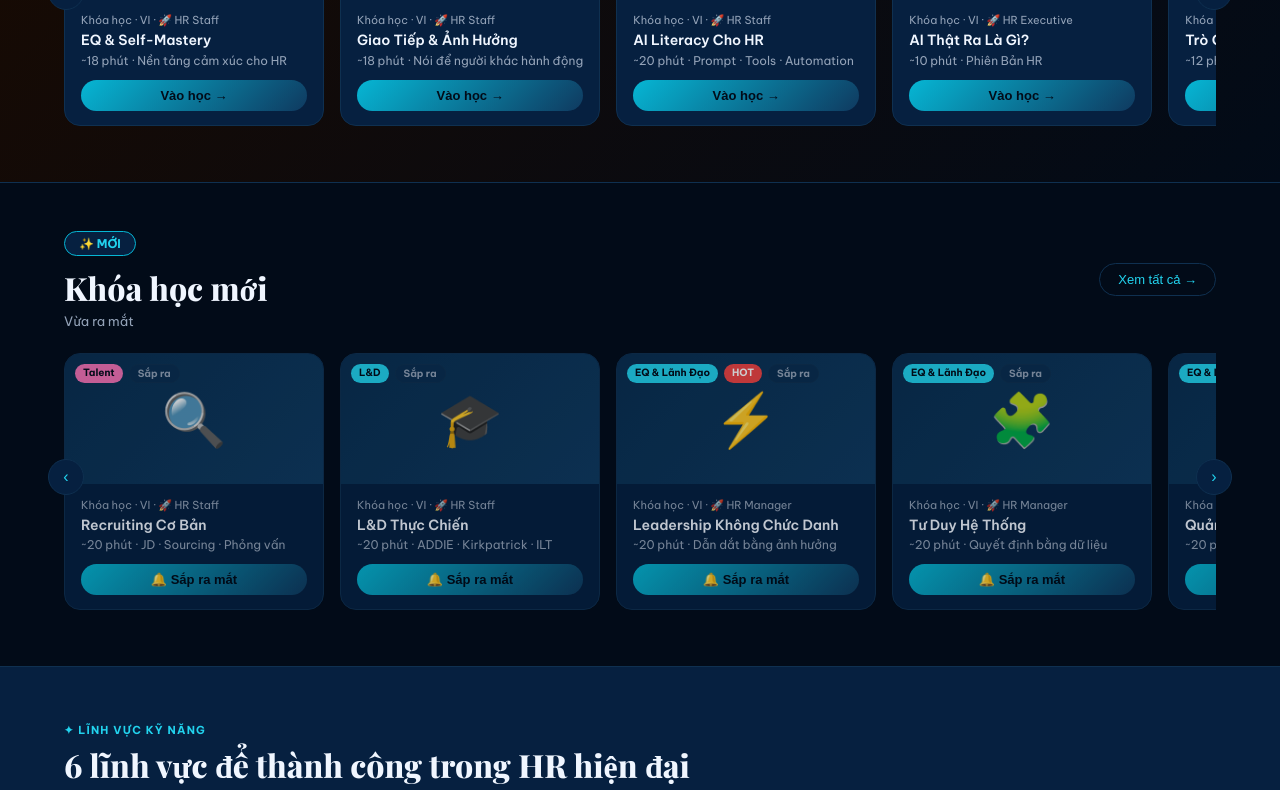
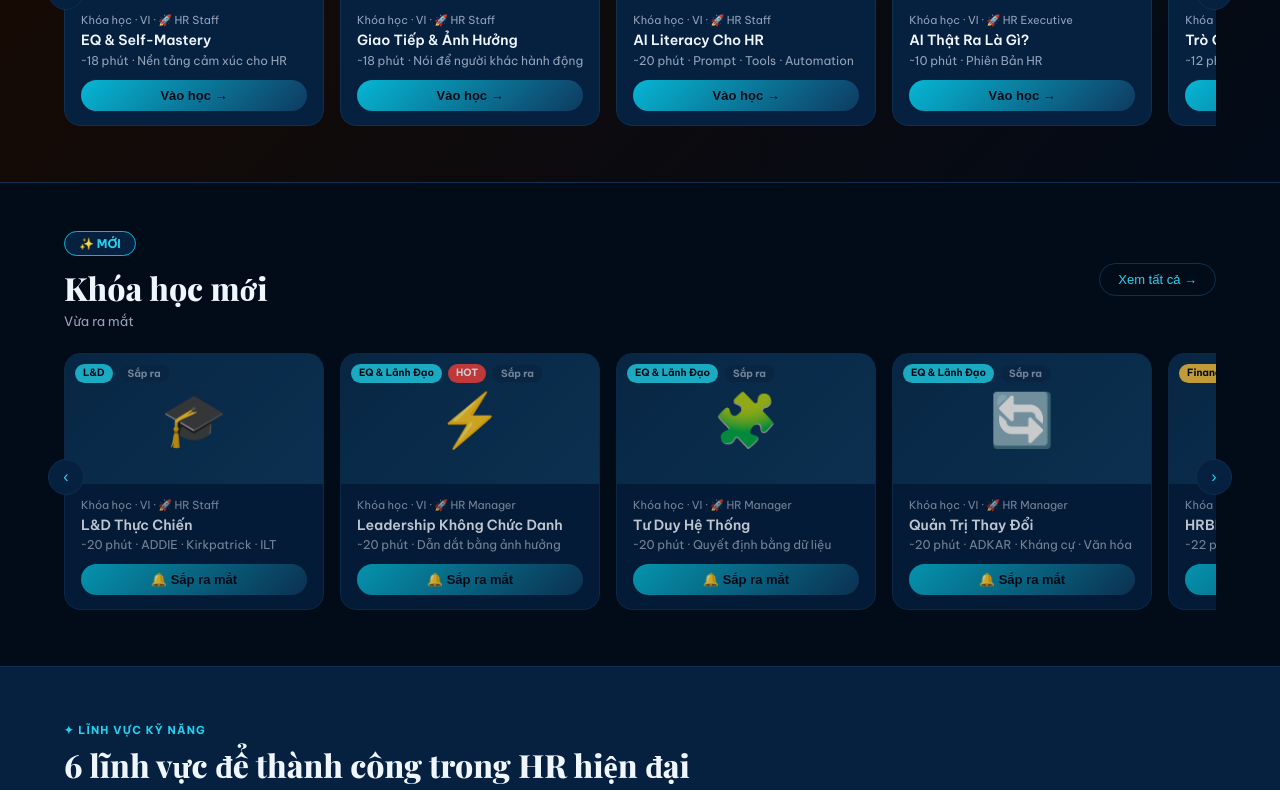
Before and after one commit to thuhien1703-vn/peopleos-tahien, a Next.js app: page / in a window 1280 px wide. Shown: the part 2000-2790 px from the top of the page. Built offline with nearby package versions, Linux system fonts and the light colour scheme.

Commit message:
feat: K5 live — 5 courses now live

```diff
--- a/components/PeopleOSHub.jsx
+++ b/components/PeopleOSHub.jsx
@@ -28,7 +28,7 @@ const ALL_COURSES = [
   { id:102, cat:"EQ & Lãnh Đạo",   emoji:"💬", title:"Giao Tiếp & Ảnh Hưởng",        sub:"Nói để người khác hành động",   dur:"18 phút", type:"Khóa học", level:"HR Staff",       hot:true,  tags:["VI"], url:"/k2-giao-tiep-anh-huong",      xp:108, modules:6 },
   { id:103, cat:"AI-First HR",      emoji:"🤖", title:"AI Literacy Cho HR",            sub:"Prompt · Tools · Automation",   dur:"20 phút", type:"Khóa học", level:"HR Staff",       hot:true,  tags:["VI"], url:"/k3-ai-literacy-hr",           xp:120, modules:6 },
   { id:104, cat:"HR Operations",    emoji:"📋", title:"HR Ops Thực Chiến",             sub:"Hợp đồng · C&B · HRIS VN",     dur:"20 phút", type:"Khóa học", level:"HR Staff",       hot:false, tags:["VI"], url:"/k4-hr-ops-thuc-chien",        xp:120, modules:6 },
-  { id:105, cat:"Talent",           emoji:"🔍", title:"Recruiting Cơ Bản",             sub:"JD · Sourcing · Phỏng vấn",    dur:"20 phút", type:"Khóa học", level:"HR Staff",       hot:false, tags:["VI"], soon:true,                           xp:120, modules:6 },
+  { id:105, cat:"Talent",           emoji:"🔍", title:"Recruiting Cơ Bản",             sub:"JD · Sourcing · Phỏng vấn",    dur:"20 phút", type:"Khóa học", level:"HR Staff",       hot:false, tags:["VI"], url:"/k5-recruiting-co-ban",         xp:120, modules:6 },
   { id:106, cat:"L&D",              emoji:"🎓", title:"L&D Thực Chiến",               sub:"ADDIE · Kirkpatrick · ILT",     dur:"20 phút", type:"Khóa học", level:"HR Staff",       hot:false, tags:["VI"], soon:true,                           xp:120, modules:6 },
   // Cấp 2 — HR Manager & Senior Specialist
   { id:107, cat:"EQ & Lãnh Đạo",   emoji:"⚡", title:"Leadership Không Chức Danh",   sub:"Dẫn dắt bằng ảnh hưởng",       dur:"20 phút", type:"Khóa học", level:"HR Manager",     hot:true,  tags:["VI"], soon:true,                           xp:132, modules:6 },
```
